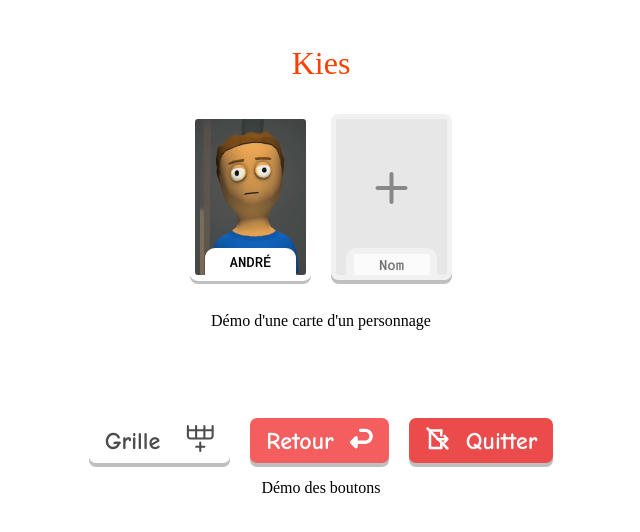
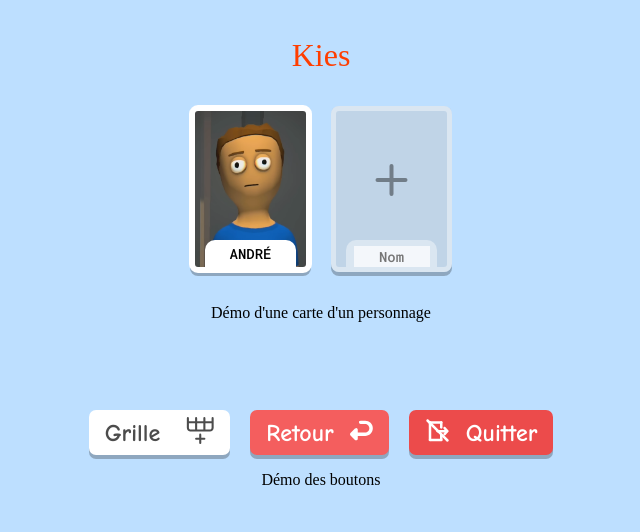
Before and after one commit to Triomphh/kies, a SvelteKit app in the folder frontend/: page / in a window 1280 px wide. Shown: the top 532 px of the page, without its empty margins (319-959 px from the left). Built offline with nearby package versions, Linux system fonts and the light colour scheme.

Commit message:
Modif couleur background

```diff
--- a/frontend/src/routes/+page.svelte
+++ b/frontend/src/routes/+page.svelte
@@ -31,6 +31,12 @@
 </main>
 
 <style>
+  :global(body) {
+    background-color: #BDDFFF;
+    margin: 0;
+    padding: 0;
+  }
+
   main {
     text-align: center;
     padding: 1em;
```
